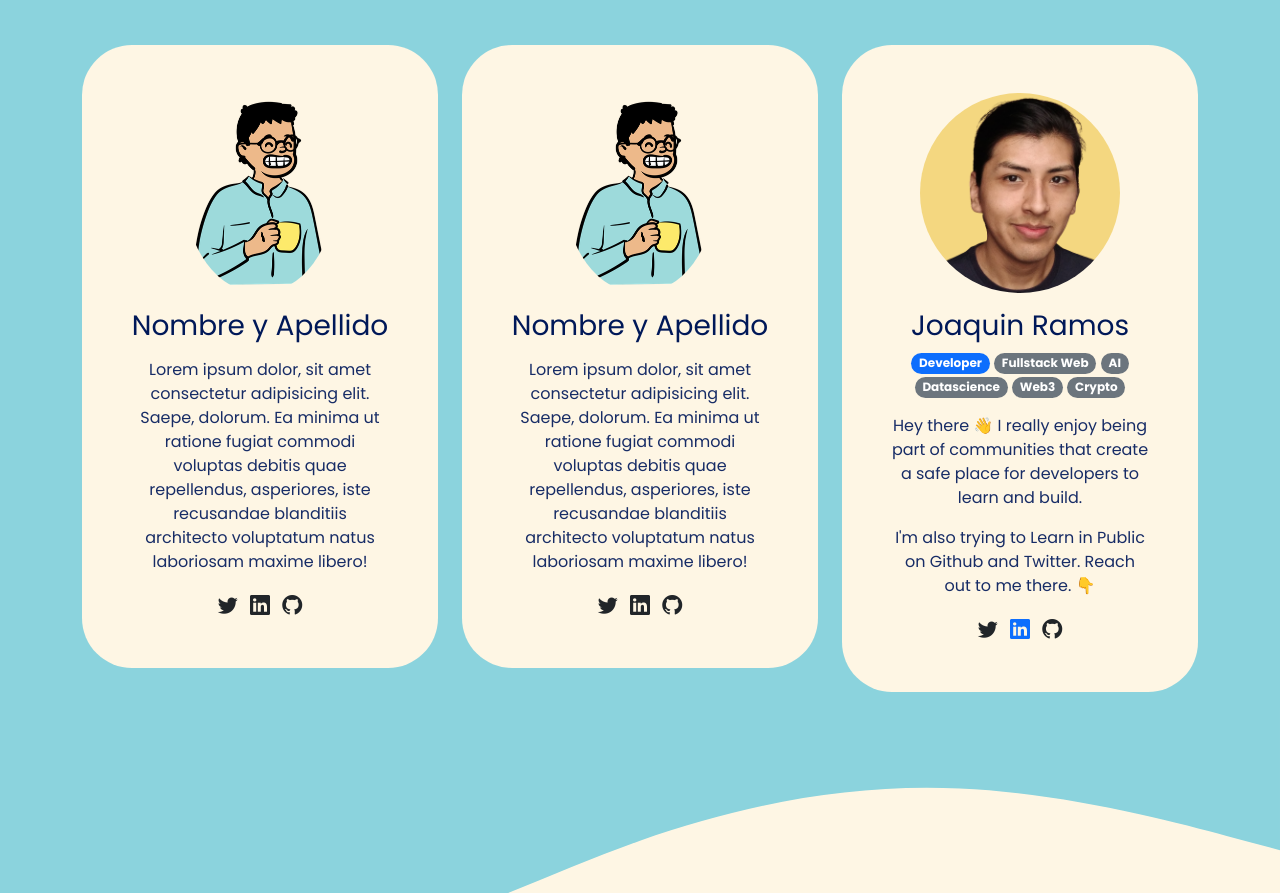
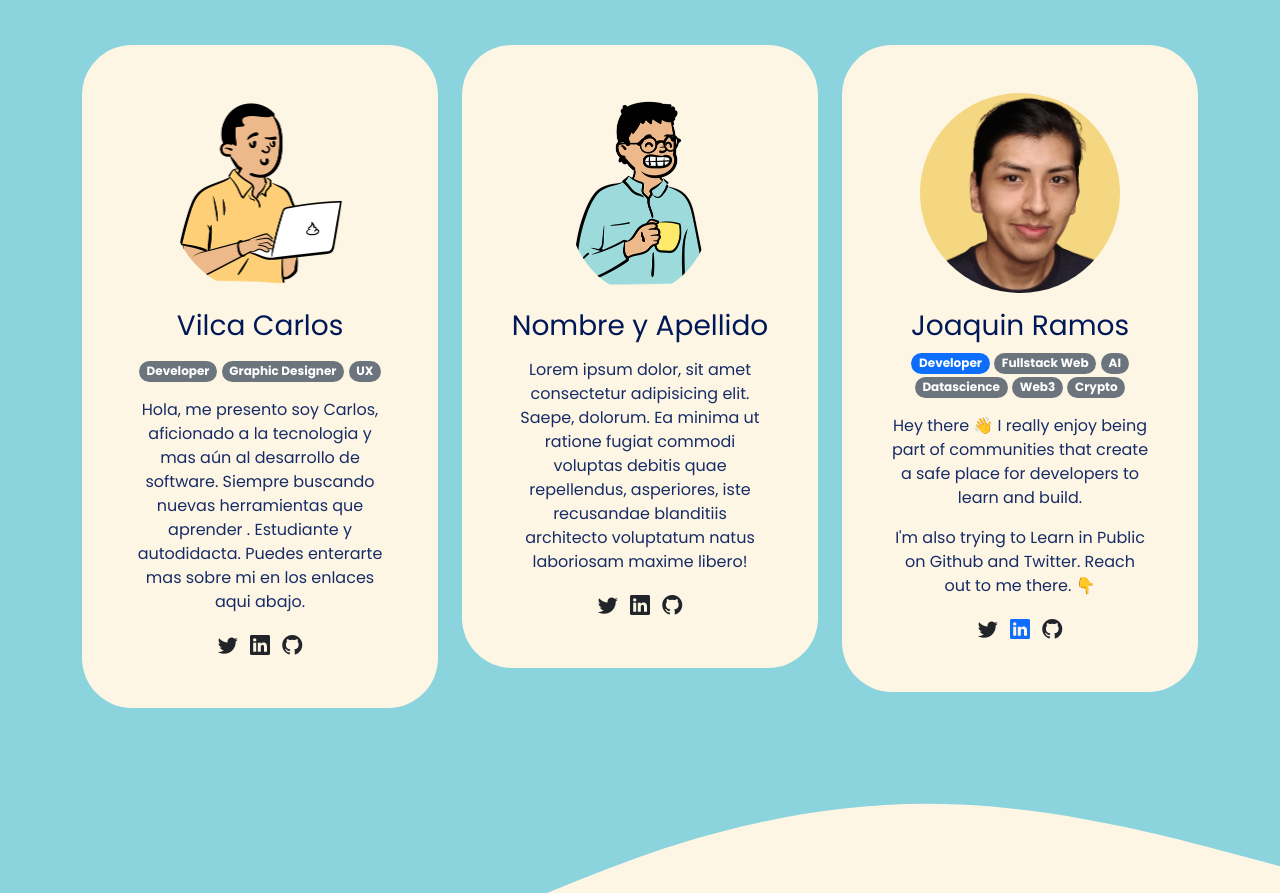
Before and after one commit to JoarDev/devtech-podcast-web, a plain HTML site: page index.html in a window 1280 px wide. Shown: the part 1190-2083 px from the top of the page. Drawn offline with nearby package versions, Linux system fonts and the light colour scheme.

Commit message:
se agrego informacion en la tarjeta 1

```diff
--- a/index.html
+++ b/index.html
@@ -100,14 +100,19 @@
           <div class="col-md-6 col-lg-4 mb-3">
             <div class="card">
               <div class="card-body text-center p-5">
-                <img src="./assets/avatar.png" alt="avatar" class=" img img-fluid rounded-circle mb-3">
-                <h3 class="title card-title mb-3">Nombre y Apellido</h3>
-                <p>Lorem ipsum dolor, sit amet consectetur adipisicing elit. Saepe, dolorum. Ea minima ut ratione fugiat
-                  commodi voluptas debitis quae repellendus, asperiores, iste recusandae blanditiis architecto
-                  voluptatum natus laboriosam maxime libero!</p>
+                <img src="./assets/avatar-carlos.png" alt="avatar" class=" img img-fluid rounded-circle mb-3">
+                <h3 class="title card-title mb-3">Vilca Carlos</h3>
+                <p>
+                  <span class="badge rounded-pill text-bg-secondary">Developer</span>
+                  <span class="badge rounded-pill text-bg-secondary">Graphic Designer</span>
+                  <span class="badge rounded-pill text-bg-secondary">UX</span>
+                </p>
+                <p>Hola, me presento soy Carlos, aficionado a la tecnologia y mas aún al desarrollo de software. Siempre buscando nuevas herramientas que aprender
+                  . Estudiante y autodidacta. Puedes enterarte mas sobre mi en los enlaces aqui abajo.
+                </p>
                 <a href="#"><i class="bi bi-twitter text-dark mx-1 lead"></i></a>
-                <a href="#"><i class="bi bi-linkedin text-dark mx-1 lead"></i></a>
-                <a href="#"><i class="bi bi-github text-dark mx-1 lead"></i></a>
+                <a href="https://www.linkedin.com/in/carlos-vilca-5a644b237/"><i class="bi bi-linkedin text-dark mx-1 lead"></i></a>
+                <a href="https://github.com/cnsvilca"><i class="bi bi-github text-dark mx-1 lead"></i></a>
               </div>
             </div>
           </div>
```
Also changed, not shown: assets/avatar-carlos.png (added).
